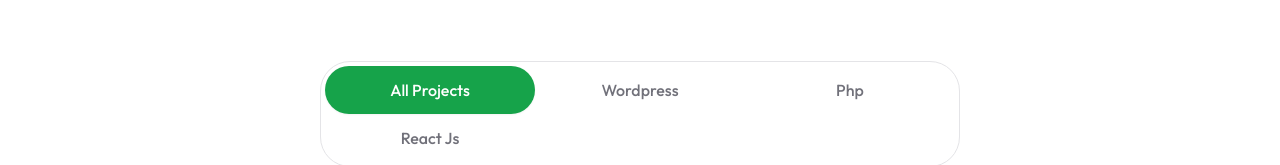
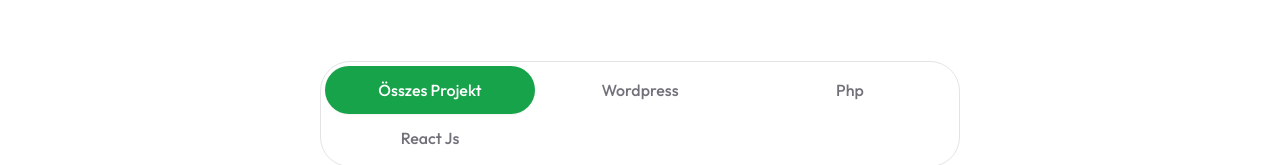
Before and after one commit to Reno0vacio/portfolio, a Next.js app: page /projects in a window 1280 px wide. Shown: the part 267-432 px from the top of the page. Built offline with nearby package versions, Linux system fonts and the light colour scheme.

Commit message:
Work javítása

```diff
--- a/app/adatvedelem/page.jsx
+++ b/app/adatvedelem/page.jsx
@@ -4,7 +4,7 @@
     return (
         <section className="adatvedelem bg-gray-100 py-12">
             <div className="container mx-auto">
-                <h2 className="section-title mb-8 xl:mb-16 text-center text-3xl font-bold">
+                <h2 className="section-title m:text-[15px] mb-8 xl:mb-16 text-center text-3xl font-bold">
                     Adatvédelmi Tájékoztató
                 </h2>
 
--- a/app/projects/page.jsx
+++ b/app/projects/page.jsx
@@ -38,16 +38,16 @@
 ];
 
 const uniqueCategories = [
-  "all projects",
+  "összes projekt",
   ...new Set(projectData.map((item) => item.category)),
 ];
 
 const Projects = () => {
   const [categories, setCategories] = useState(uniqueCategories);
-  const [category, setCategory] = useState("all projects");
+  const [category, setCategory] = useState("összes projekt");
 
   const filteredProjects = projectData.filter((project) => {
-    return category === "all projects"
+    return category === "összes projekt"
       ? project
       : project.category === category;
   });
--- a/package.json
+++ b/package.json
@@ -9,8 +9,12 @@
     "lint": "next lint"
   },
   "dependencies": {
+    "@emotion/react": "^11.11.3",
+    "@emotion/styled": "^11.11.0",
     "@hookform/resolvers": "^3.3.2",
+    "@mui/material": "^5.15.10",
     "@next/third-parties": "^14.1.0",
+    "@nextui-org/react": "^2.2.9",
     "@radix-ui/react-dialog": "^1.0.5",
     "@radix-ui/react-icons": "^1.3.0",
     "@radix-ui/react-label": "^2.0.2",
```
Also changed, not shown: 1 other file (tests, documents, lock files or other folders).
